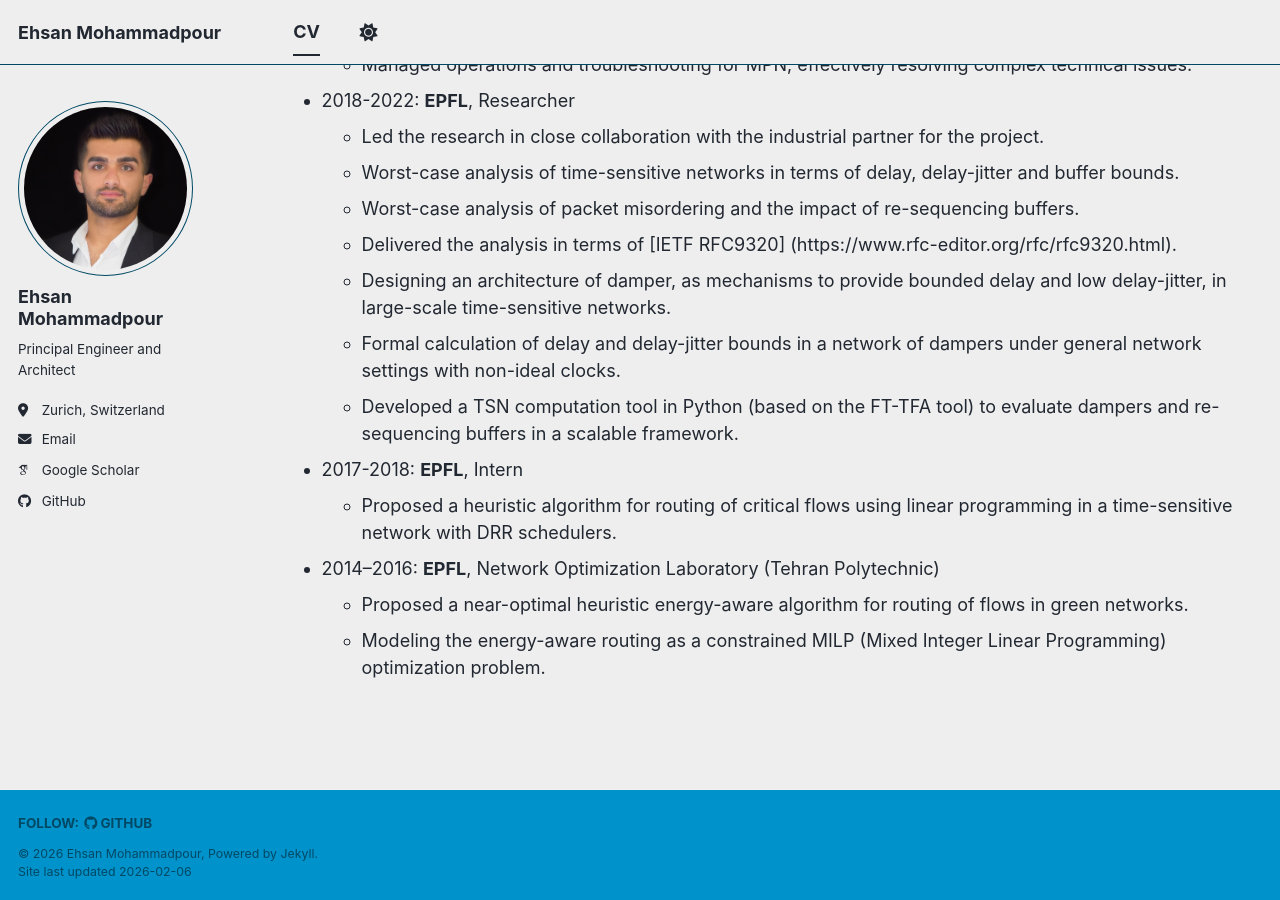
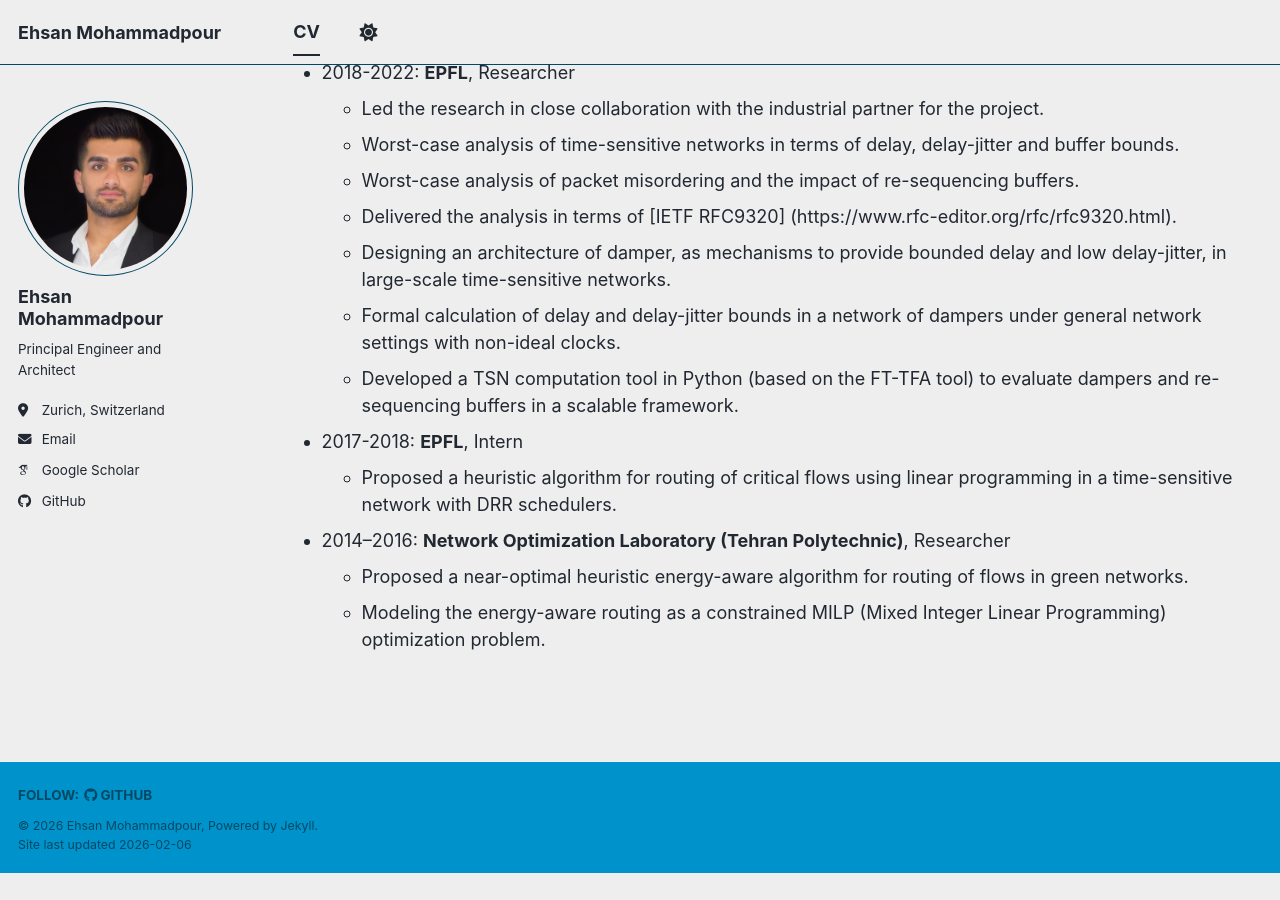
Before and after one commit to ehsanmpd/ehsanmpd.github.io, a Jekyll site: the page built from _pages/cv.md, in a window 1280 px wide and 900 px high, scrolled down 1105 px. Built offline with Jekyll 4.4.1, drawn with Linux system fonts in a browser that asks for light colours; some web fonts are replaced; a script bundle is joined from its source files by our own code; library files that are not in the unit come from our copies; after the commit the page ends 1977 px from its top, so only the background shows below that.

Commit message:
cv page fix

```diff
--- a/_pages/cv.md
+++ b/_pages/cv.md
@@ -20,6 +20,8 @@
 * B.Sc in Computer Engineering, [Tehran Polytechnic](https://aut.ac.ir/en/), 2016
   * Excellence admission award for master studies from Tehran Polytechnic.
   * Ranked 2nd; received top student award with GPA 18.05/20.
+
+
 
 
 Work experience
@@ -52,7 +54,7 @@
 * 2017-2018: **EPFL**, Intern
   * Proposed a heuristic algorithm for routing of critical flows using linear programming in a time-sensitive network with DRR schedulers.
 
-* 2014--2016: **EPFL**, Network Optimization Laboratory (Tehran Polytechnic)
+* 2014--2016: **Network Optimization Laboratory (Tehran Polytechnic)**, Researcher
   * Proposed a near-optimal heuristic energy-aware algorithm for routing of flows in green networks.
   * Modeling the energy-aware routing as a constrained MILP (Mixed Integer Linear Programming) optimization problem.
 
```
Also changed, not shown: other parts of _pages/cv.md (+1 -1 lines).
